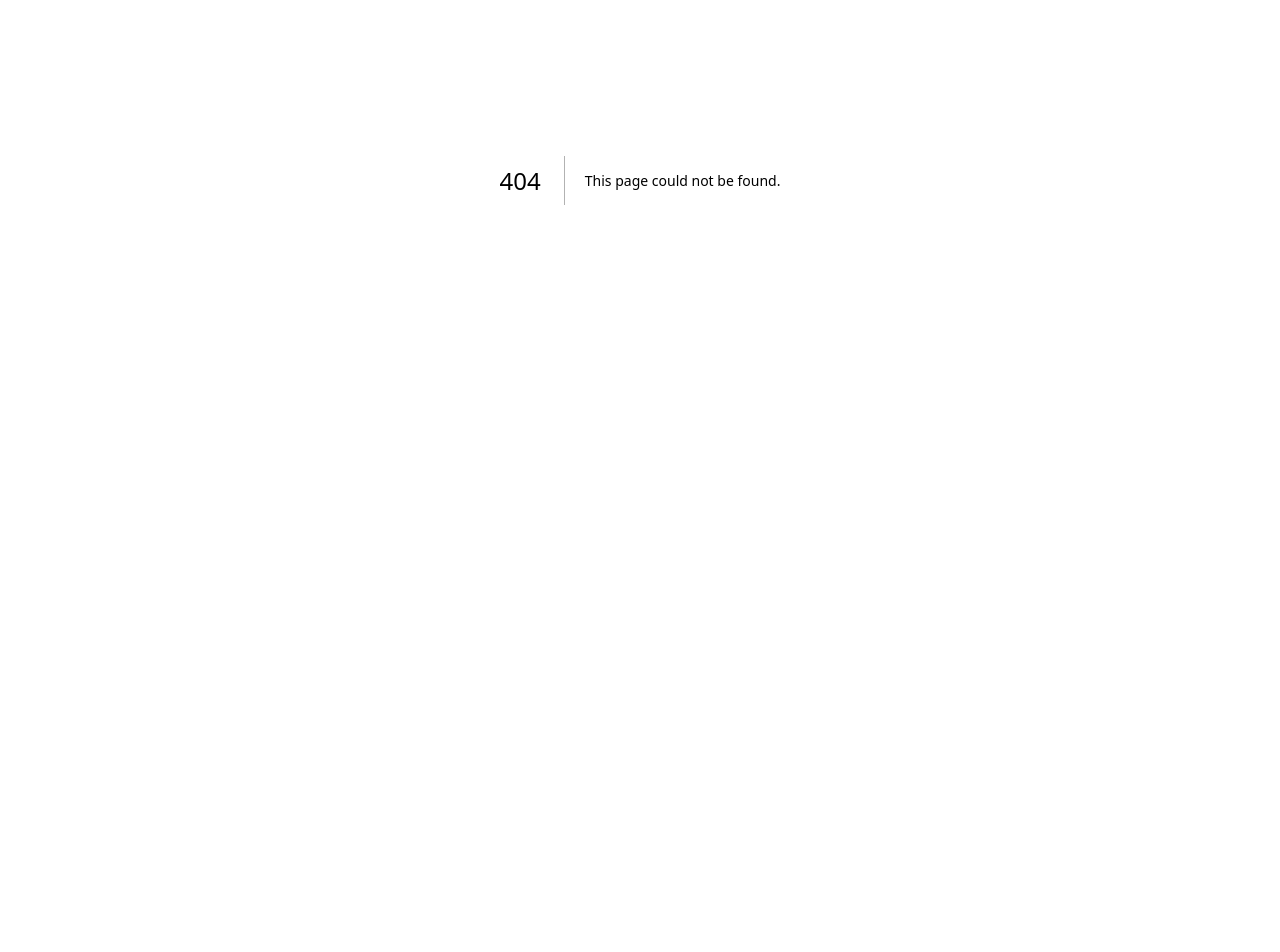
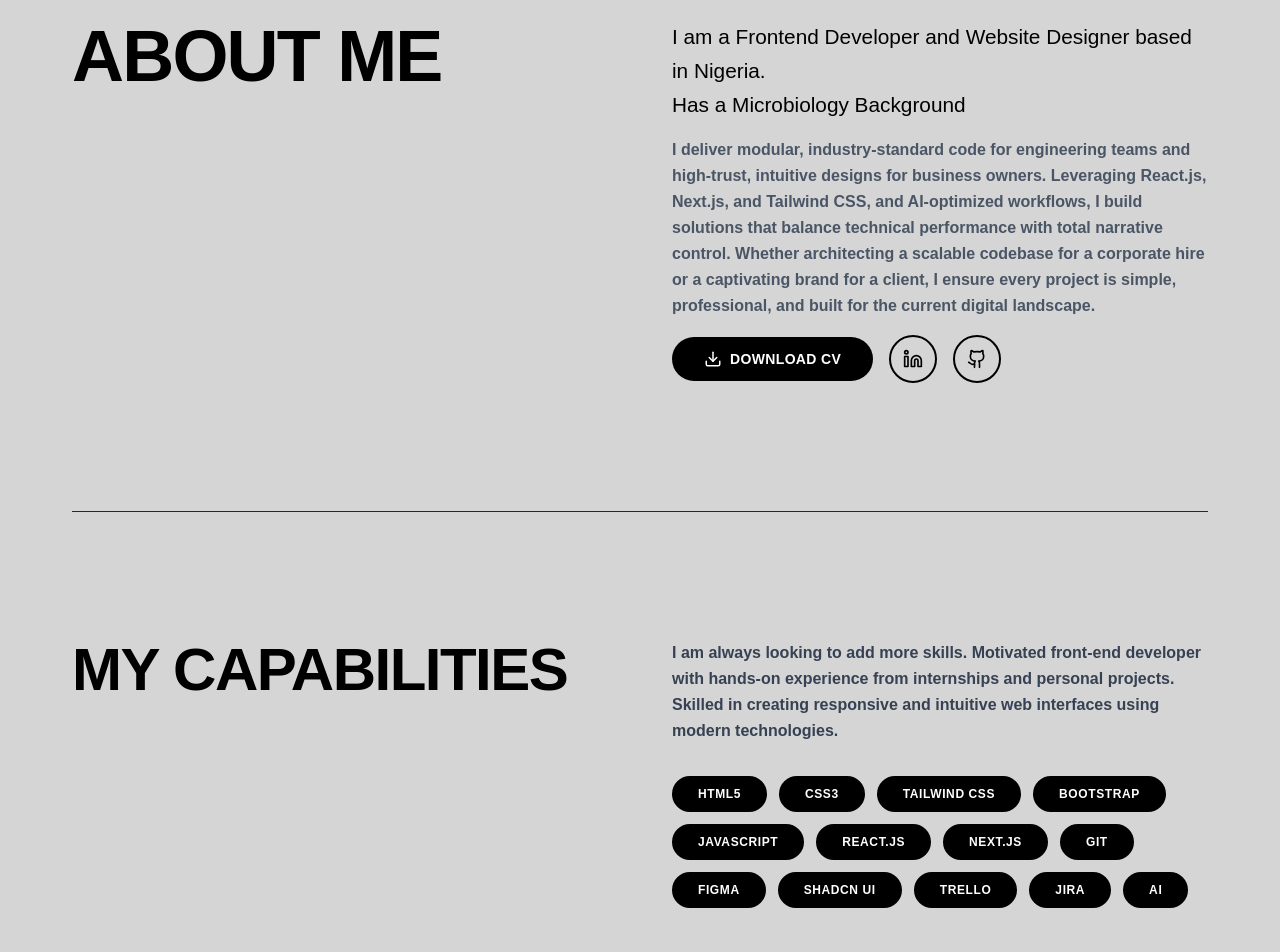
Before and after one commit to JoeJoe-dev/portfolio, a Next.js app: page /about in a window 1280 px wide. Before the commit this address had no page. Shown: the part 220-1172 px from the top of the page. Before the commit the page ends 800 px from the top, so only its background shows below. Built offline with nearby package versions, Linux system fonts and the light colour scheme.

Commit message:
Started about page

```diff
--- a/Components/Navigation.js
+++ b/Components/Navigation.js
@@ -9,7 +9,7 @@ export default function Navigation() {
   const navLinks = [
     { name: "About me", href: "#about" },
     { name: "Skills", href: "#skills" },
-    { name: "Portfolio", href: "#portfolio" },
+    { name: "Projects", href: "#projects" },
   ];
 
   const handleScrollToSection = (e, href) => {
--- a/Components/p.js
+++ b/Components/Project.js
@@ -68,7 +68,7 @@ export default function PortfolioSection() {
     : projects.filter(project => project.category === activeFilter);
 
   return (
-    <section className="bg-[#1a1a1a] text-white font-sans">
+    <section className="bg-[#1a1a1a] text-white font-sans" id='projects'>
       {/* Hero Section with Background Image */}
       <div
         className="relative h-64 flex items-center justify-center bg-cover bg-center"
--- /dev/null
+++ b/app/about/page.js
@@ -0,0 +1,220 @@
+"use client";
+
+import React from "react";
+import { Download, Linkedin, Github } from "lucide-react";
+import ContactSection from "@/Components/ContactSection";
+import Footer from "@/Components/Footer";
+
+export default function AboutPage() {
+  const capabilities = [
+    "HTML5",
+    "CSS3",
+    "TAILWIND CSS",
+    "BOOTSTRAP",
+    "JAVASCRIPT",
+    "REACT.JS",
+    "NEXT.JS",
+    "GIT",
+    "FIGMA",
+    "SHADCN UI",
+    "TRELLO",
+    "JIRA",
+    "AI",
+  ];
+
+  const experiences = [
+    {
+      title: "Front-End Developer Intern",
+      company: "Larmda",
+      period: "Nov 2022",
+      description:
+        "Developed user-friendly web interfaces using React, HTML, CSS, and JavaScript. Collaborated with designers to ensure responsive design across devices. Enhanced UI components, improving usability and maintaining code organization.",
+    },
+  ];
+
+  return (
+    <div
+      className="min-h-screen bg-[#D5D5D5] text-black font-sans pt-20 md:mt-[5rem]"
+      id="about"
+    >
+      <div className="max-w-8xl mx-18 md:mt-[5rem]">
+        <div className="grid md:grid-cols-2 gap-16 items-start">
+          {/* Left Side - Text Content */}
+          <div className="space-y-8">
+            {/* Title */}
+            <h1 className="text-6xl md:text-7xl font-black uppercase tracking-tight">
+              About Me
+            </h1>
+          </div>
+
+          {/* Right Side - Image */}
+          <div>
+            {/* Main Heading */}
+            <h2 className="text-2xl md:text-[1.3rem] font-light leading-relaxed">
+              I am a Frontend Developer and Website Designer based in Nigeria.
+              <br />
+              Has a Microbiology Background
+            </h2>
+
+            {/* Description */}
+            <p className="text-sm md:text-base text-gray-600 font-bold leading-relaxed max-w-xl md:pt-4">
+              I deliver modular, industry-standard code for engineering teams
+              and high-trust, intuitive designs for business owners. Leveraging
+              React.js, Next.js, and Tailwind CSS, and AI-optimized workflows, I
+              build solutions that balance technical performance with total
+              narrative control. Whether architecting a scalable codebase for a
+              corporate hire or a captivating brand for a client, I ensure every
+              project is simple, professional, and built for the current digital
+              landscape.
+            </p>
+
+            {/* Buttons */}
+            <div className="flex items-center gap-4 pt-4">
+              <button
+                className="bg-black text-white px-8 py-3 rounded-full font-bold text-sm
+              uppercase tracking-wide hover:bg-transparent hover:outline-solid hover:outline-black
+              hover:text-black transition-colors flex items-center gap-2"
+              >
+                <Download size={18} />
+                Download CV
+              </button>
+
+              <a
+                href="https://linkedin.com"
+                target="_blank"
+                rel="noopener noreferrer"
+                className="w-12 h-12 border-2 border-black rounded-full flex items-center justify-center hover:bg-black hover:text-white transition-all"
+              >
+                <Linkedin size={20} />
+              </a>
+
+              <a
+                href="https://github.com"
+                target="_blank"
+                rel="noopener noreferrer"
+                className="w-12 h-12 border-2 border-black rounded-full flex items-center justify-center hover:bg-black hover:text-white transition-all"
+              >
+                <Github size={20} />
+              </a>
+            </div>
+          </div>
+        </div>
+
+        <div className="">
+          <div className="">
+            <div className="">
+              <div className="w-full h-[1px] bg-gray-800 mb-32 mt-32"></div>
+
+              {/* My Capabilities Section */}
+              <div className="mb-32">
+                <div className="grid md:grid-cols-2 gap-16">
+                  {/* Left - Title */}
+                  <div>
+                    <h2 className="text-5xl md:text-6xl font-black uppercase tracking-tight">
+                      My Capabilities
+                    </h2>
+                  </div>
+
+                  {/* Right - Description and Skills */}
+                  <div className="space-y-8">
+                    <p className="text-sm md:text-base text-gray-700 font-bold leading-relaxed">
+                      I am always looking to add more skills. Motivated
+                      front-end developer with hands-on experience from
+                      internships and personal projects. Skilled in creating
+                      responsive and intuitive web interfaces using modern
+                      technologies.
+                    </p>
+
+                    {/* Skills Pills */}
+                    <div className="flex flex-wrap gap-3">
+                      {capabilities.map((skill, index) => (
+                        <span
+                          key={index}
+                          className="px-6 py-2 border border-2 font-bold border-black rounded-full text-xs font-bold bg-black text-white
+                          uppercase tracking-wider hover:bg-transparent hover:text-black transition-all cursor-default"
+                        >
+                          {skill}
+                        </span>
+                      ))}
+                    </div>
+                  </div>
+                </div>
+              </div>
+
+              {/* Divider Line */}
+              <div className="w-full h-[1px] bg-gray-800 mb-32"></div>
+
+              {/* My Experience Section */}
+              <div>
+                <div className="grid md:grid-cols-2 gap-16">
+                  {/* Left - Title */}
+                  <div>
+                    <h2 className="text-5xl md:text-6xl font-black uppercase tracking-tight">
+                      My Experience
+                    </h2>
+                  </div>
+
+                  {/* Right - Experience List */}
+                  <div className="space-y-12">
+                    {experiences.map((exp, index) => (
+                      <div key={index} className="space-y-3">
+                        {/* Job Title and Period */}
+                        <div className="flex justify-between items-start">
+                          <h3 className="text-xl md:text-2xl font-bold">
+                            {exp.title}
+                          </h3>
+                          <span className="text-xs text-gray-500 whitespace-nowrap ml-4">
+                            {exp.period}
+                          </span>
+                        </div>
+
+                        {/* Company Name */}
+                        <p className="text-sm text-gray-400">{exp.company}</p>
+
+                        {/* Description */}
+                        <p className="text-sm text-gray-400 leading-relaxed">
+                          {exp.description}
+                        </p>
+                      </div>
+                    ))}
+
+                    {/* Personal Projects */}
+                    <div className="space-y-3 pt-8">
+                      <div className="flex justify-between items-start">
+                        <h3 className="text-xl md:text-2xl font-bold">
+                          Personal Projects
+                        </h3>
+                        <span className="text-xs text-gray-500 whitespace-nowrap ml-4">
+                          2023 — Present
+                        </span>
+                      </div>
+
+                      <p className="text-sm text-gray-400 font-semibold">
+                        Book Upload Website
+                      </p>
+
+                      <p className="text-sm text-gray-400 leading-relaxed">
+                        Built a platform allowing authors to upload and display
+                        books easily using React, HTML, CSS, and JavaScript.
+                        Designed intuitive UI with implemented forms, file
+                        upload, and dynamic display. Overcame challenges in form
+                        validation and data handling efficiently.
+                      </p>
+                    </div>
+                  </div>
+                </div>
+              </div>
+
+              <div className="w-full h-[1px] bg-gray-800 mb-32 mt-32"></div>
+
+            </div>
+          </div>
+        </div>
+
+        <ContactSection />
+      </div>
+
+      <Footer />
+    </div>
+  );
+}
```
